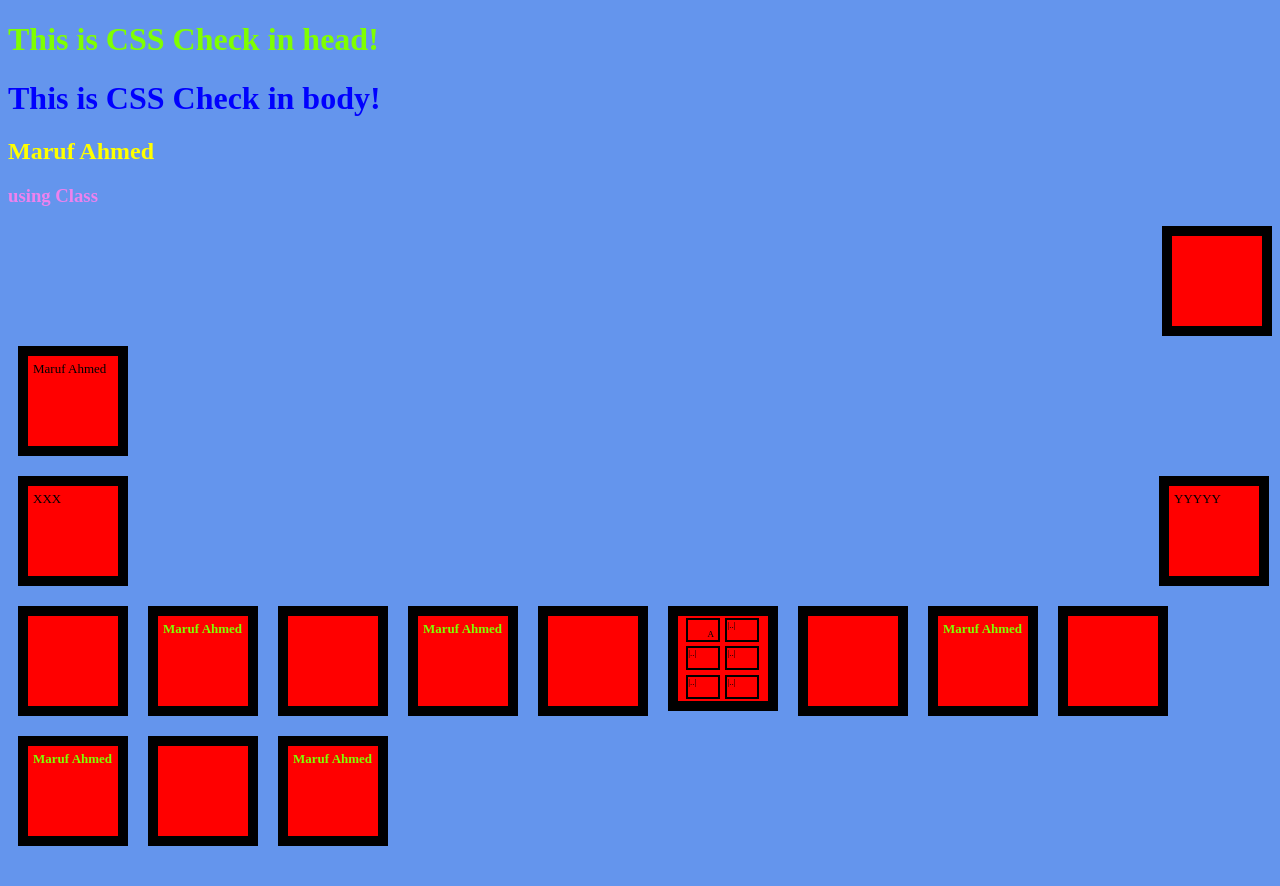
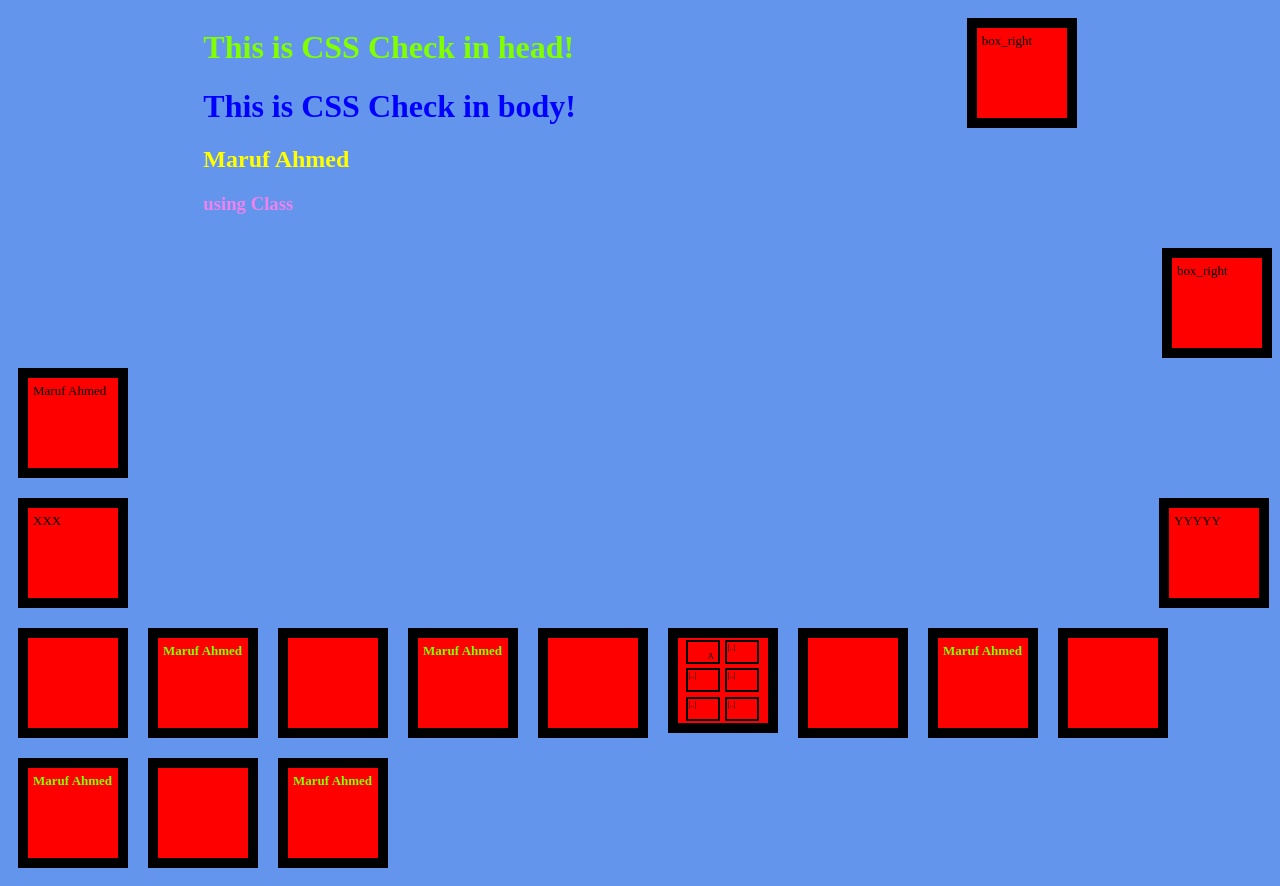
Before and after one commit to 84210maruf/CSS_OverView, a plain HTML site: page BasicCSS/index.html in a window 1280 px wide. Before the commit the page ends 864 px from the top, so only its background shows below. Drawn offline with Linux system fonts and the light colour scheme.

Commit message:
class= 'flxTop'

```diff
--- a/BasicCSS/index.html
+++ b/BasicCSS/index.html
@@ -17,17 +17,23 @@
 </head>
 
 <body>
-    <h1>This is CSS Check in head!</h1>
 
-    <h1 style="color: blue;">This is CSS Check in body!</h1>
 
-    <h2>Maruf Ahmed</h2>
-
-    <h3 class="class01">using Class</h3>
+    <div class="flxTop">
+        <div>
+            <h1>This is CSS Check in head!</h1>
+            <h1 style="color: blue;">This is CSS Check in body!</h1>
+            <h2>Maruf Ahmed</h2>
+            <h3 class="class01">using Class</h3>
+        </div>
+        <div>
+            <div class="box box_right">box_right</div>
+        </div>
+    </div>
 
 
 
-    <div class="box box_right"></div>
+    <div class="box box_right">box_right</div>
 
     <div class="box">Maruf Ahmed</div>
 
--- a/BasicCSS/style.css
+++ b/BasicCSS/style.css
@@ -38,6 +38,11 @@ h2{
     margin-right: 0px;
 
 }
+.flxTop{
+    height: 230px;
+    display: flex;
+    justify-content: space-around;
+}
 .flxDiv{
     display: flex;
     flex-wrap: wrap;
```
